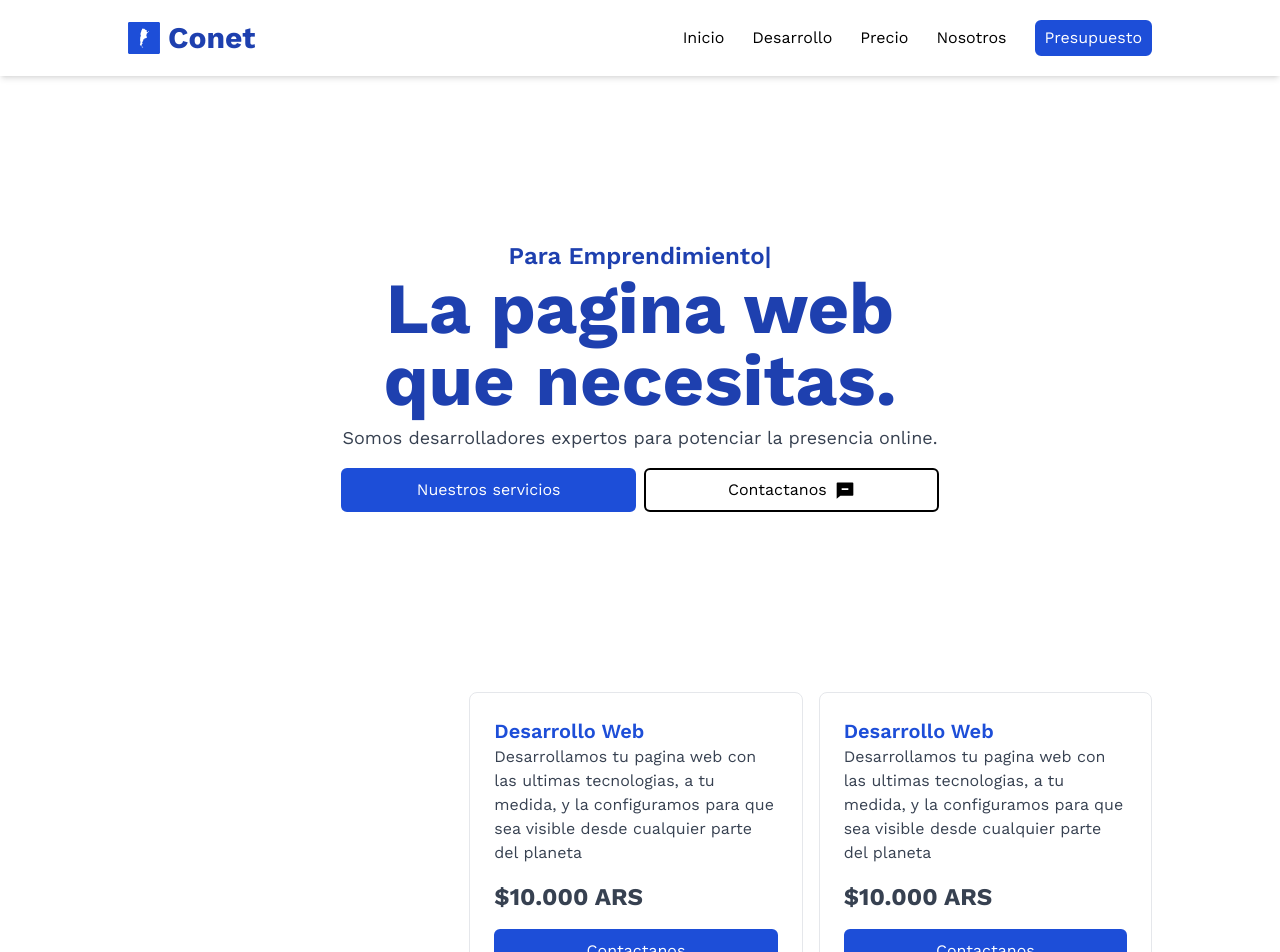
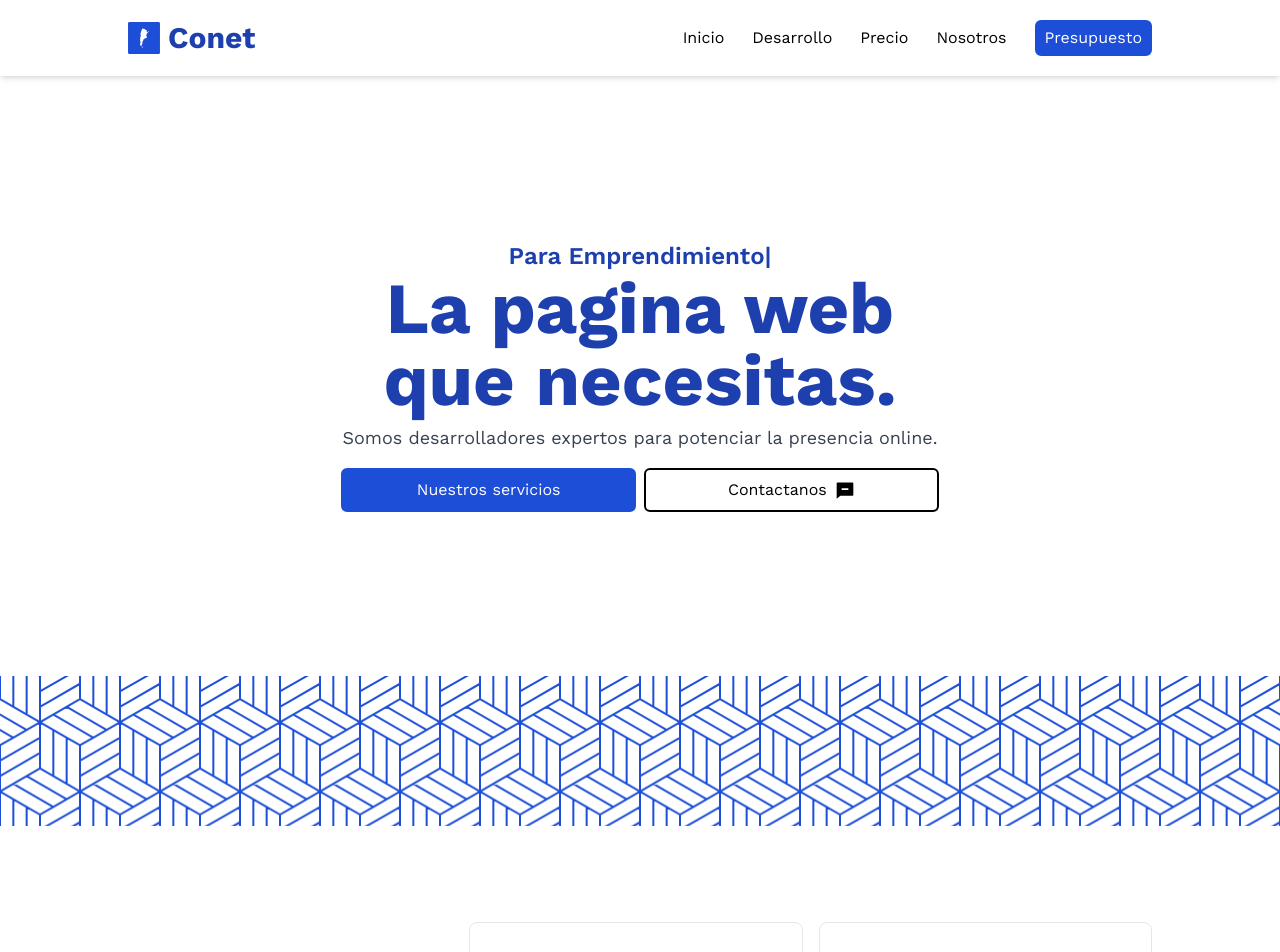
Before and after one commit to nahugomez/conet-web-development, a React (Vite) app: page / in a window 1280 px wide. Shown: the top 952 px of the page. Built offline with nearby package versions, Linux system fonts and the light colour scheme.

Commit message:
Pattern Component Created

```diff
--- a/src/App.jsx
+++ b/src/App.jsx
@@ -2,12 +2,14 @@ import React from "react";
 import Navbar from "./components/Navbar";
 import Hero from "./components/Hero";
 import Pricing from "./components/Pricing";
+import Pattern from "./components/Pattern";
 
 function App() {
     return (
         <div>
             <Navbar />
             <Hero />
+            <Pattern classname={"mb-20"} />
             <Pricing />
         </div>
     );
--- /dev/null
+++ b/src/components/Pattern.jsx
@@ -0,0 +1,22 @@
+import React from "react";
+
+const Pattern = ({ classname }) => {
+    return (
+        <svg id="patternId" class={classname} width="100%" height="150px" xmlns="http://www.w3.org/2000/svg">
+            <defs>
+                <pattern id="a" patternUnits="userSpaceOnUse" width="40" height="69.282" patternTransform="scale(2) rotate(0)">
+                    <rect x="0" y="0" width="100%" height="100%" fill="hsla(0,0%,100%,1)" />
+                    <path
+                        d="M13.333-3.849v23.094M6.667-15.396l20 11.547M13.333-19.245l20 11.547M20 0v23.094m20-34.641l-6.667 3.849-6.666 3.849L20 0M0-11.547l6.667 3.849 6.666 3.849L20 0m0-23.094l20 11.547v23.094L20 23.094l-6.667-3.849-6.666-3.849L0 11.547v-23.094l6.667-3.849 6.666-3.849zM40-3.769L20 7.698m20-3.849l-16.253 9.384L20 15.396M6.667-7.698v23.094m6.666 50.037v23.094M6.667 53.886l20 11.547M13.333 50.037l20 11.547M20 69.282v23.094m20-34.641l-6.667 3.849-6.666 3.849L20 69.282M0 57.735l6.667 3.849 6.666 3.849L20 69.282m0-23.094l20 11.547v23.094L20 92.376l-6.667-3.849-6.666-3.849L0 80.829V57.735l6.667-3.849 6.666-3.849zm20 19.325L20 76.98m20-3.849L20 84.678M6.667 61.584v23.094m26.666-53.886v23.094m-6.666-34.641l20 11.547M33.333 15.396l20 11.547M40 34.641v23.094m20-34.641l-6.667 3.849-6.666 3.849L40 34.641M20 23.094l6.667 3.849 6.666 3.849L40 34.641m0-23.094l20 11.547v23.094L40 57.735l-6.667-3.849-6.666-3.849L20 46.188V23.094l6.667-3.849 6.666-3.849zm20 19.325L40 42.339m20-3.849L40 50.037M26.667 26.943v23.094M-6.667 30.792v23.094m-6.666-34.641l20 11.547M-6.667 15.396l20 11.547M0 34.641v23.094m20-34.641l-6.667 3.849-6.666 3.849L0 34.641m-20-11.547l6.667 3.849 6.666 3.849L0 34.641m0-23.094l20 11.547v23.094L0 57.735l-6.667-3.849-6.666-3.849L-20 46.188V23.094l6.667-3.849 6.666-3.849zm20 19.325L0 42.339m20-3.849L0 50.037m-13.333-23.094v23.094"
+                        stroke-width="1"
+                        stroke="hsla(224, 76%, 48%, 1)"
+                        fill="none"
+                    />
+                </pattern>
+            </defs>
+            <rect width="800%" height="800%" transform="translate(0,0)" fill="url(#a)" />
+        </svg>
+    );
+};
+
+export default Pattern;
```
